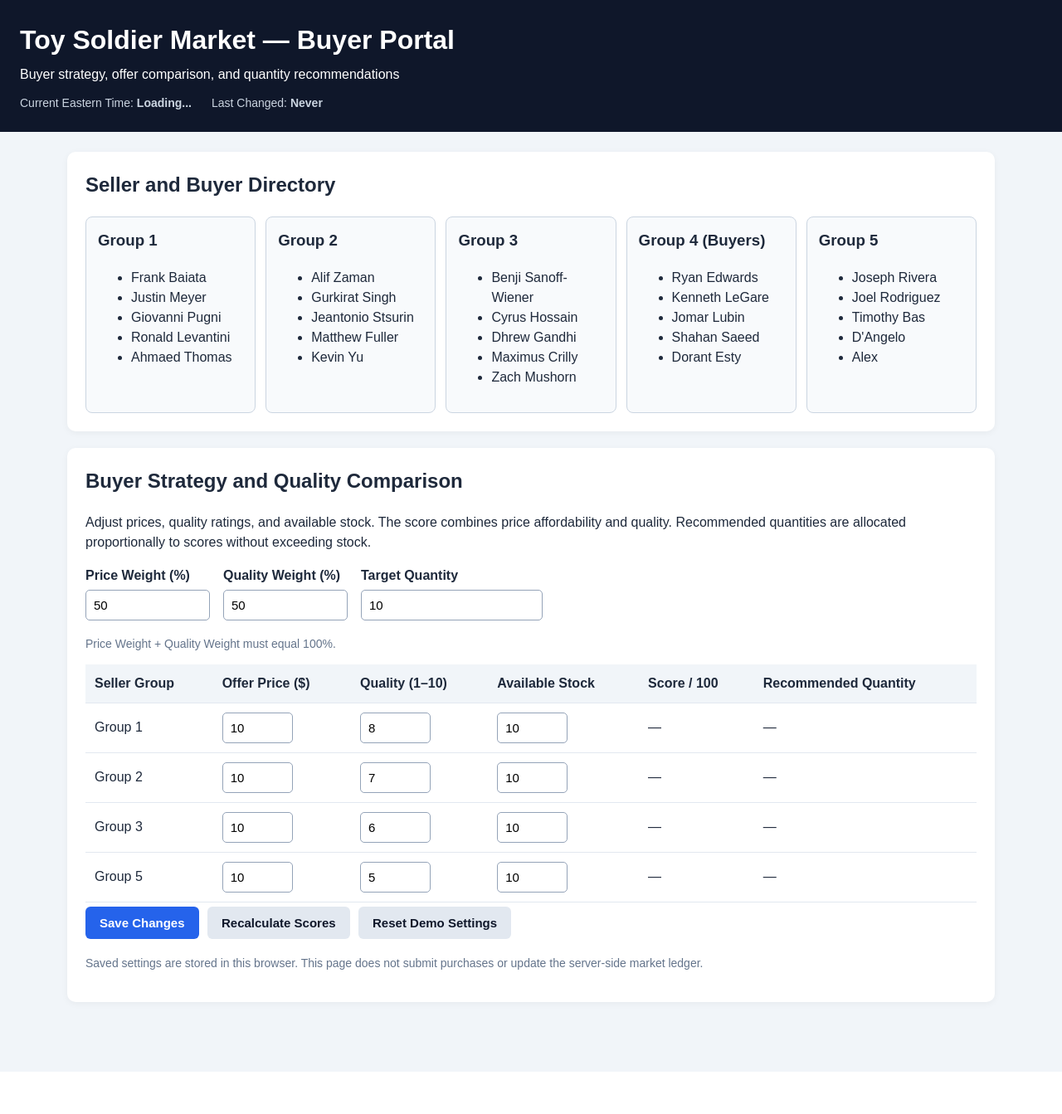
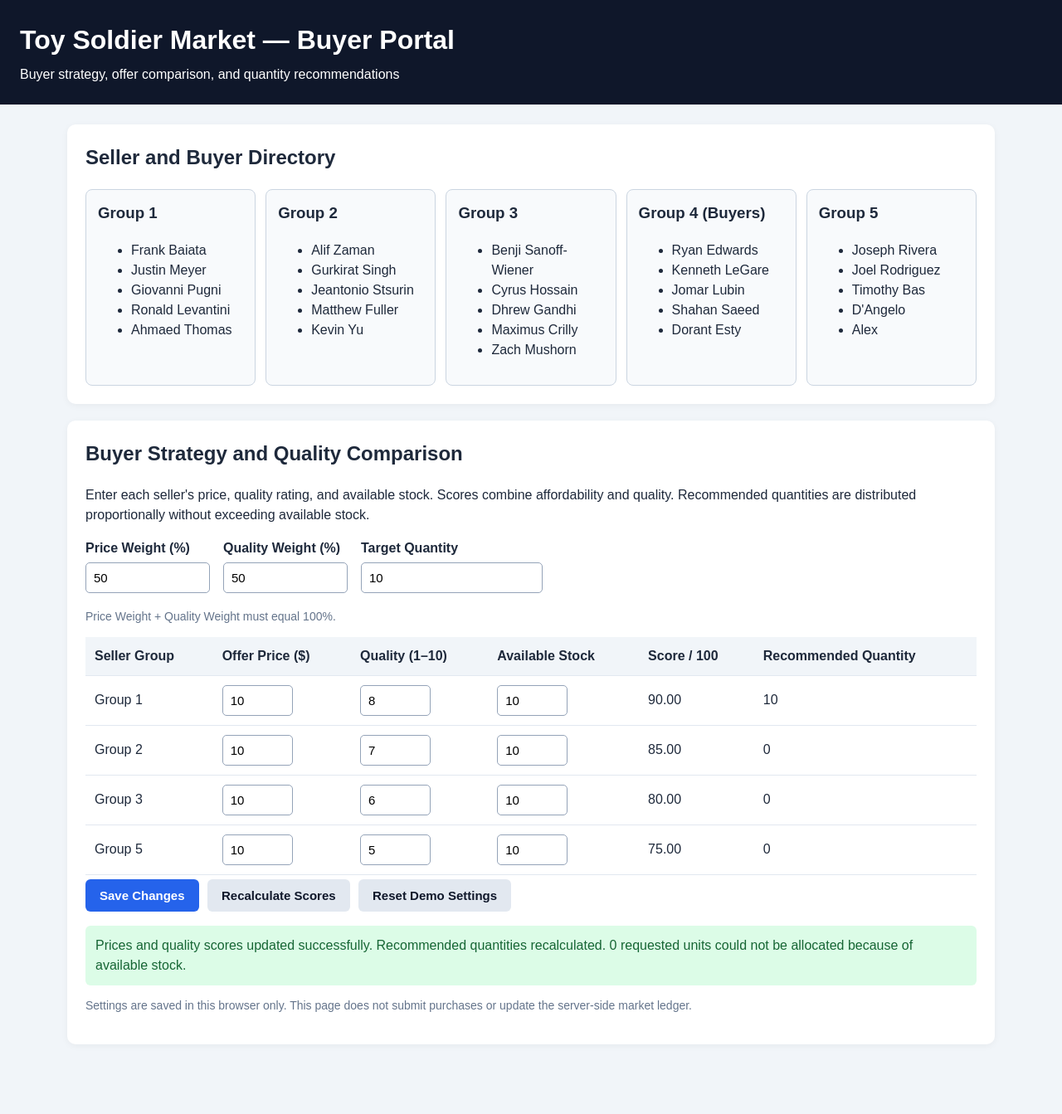
Before and after one commit to shahanggnore-cmyk/toy-soldier-market, a Flask app: page / in a window 1280 px wide. Shown: the whole page at 83% size. Before the commit the page ends 1292 px from the top, so only its background shows below. Run offline with Flask 3, Linux system fonts and the light colour scheme.

Commit message:
Update index.html

```diff
--- a/templates/index.html
+++ b/templates/index.html
@@ -19,7 +19,7 @@ h2{margin-top:0}
 .settings{display:flex;flex-wrap:wrap;gap:16px;align-items:end;margin-bottom:18px}
 .setting{min-width:150px}
 label{display:block;font-weight:bold;margin-bottom:5px}
-input,select{width:100%;min-width:85px;padding:9px;border:1px solid #94a3b8;border-radius:5px;font-size:15px}
+input{width:100%;min-width:85px;padding:9px;border:1px solid #94a3b8;border-radius:5px;font-size:15px}
 .table-wrap{overflow-x:auto}
 table{width:100%;border-collapse:collapse;min-width:680px}
 th,td{text-align:left;padding:11px;border-bottom:1px solid #e2e8f0}
@@ -30,8 +30,8 @@ button{border:0;border-radius:6px;padding:11px 17px;cursor:pointer;font-size:15p
 .secondary{background:#e2e8f0;color:#0f172a}
 button:hover{opacity:.88}
 .status{padding:12px;margin-top:12px;border-radius:6px;background:#dcfce7;color:#166534;display:none}
+.error{background:#fee2e2;color:#991b1b}
 .note{color:#64748b;font-size:14px}
-.meta{display:flex;gap:24px;flex-wrap:wrap;margin-top:12px;font-size:14px;color:#cbd5e1}
 @media(max-width:600px){header{padding:18px}section{padding:16px}.setting{width:100%}}
 </style>
 </head>
@@ -39,10 +39,6 @@ button:hover{opacity:.88}
 <header>
   <h1>Toy Soldier Market — Buyer Portal</h1>
   <div>Buyer strategy, offer comparison, and quantity recommendations</div>
-  <div class="meta">
-    <div>Current Eastern Time: <strong id="currentTime">Loading...</strong></div>
-    <div>Last Changed: <strong id="lastChanged">Never</strong></div>
-  </div>
 </header>
 
 <main>
@@ -69,7 +65,7 @@ button:hover{opacity:.88}
 
 <section>
 <h2>Buyer Strategy and Quality Comparison</h2>
-  <p>Adjust prices, quality ratings, and available stock. The score combines price affordability and quality. Recommended quantities are allocated proportionally to scores without exceeding stock.</p>
+<p>Enter each seller's price, quality rating, and available stock. Scores combine affordability and quality. Recommended quantities are distributed proportionally without exceeding available stock.</p>
 
 <div class="settings">
   <div class="setting">
@@ -85,7 +81,8 @@ button:hover{opacity:.88}
     <input id="targetQuantity" type="number" min="0" step="1" value="10">
   </div>
 </div>
-  <p class="note" id="weightNote">Price Weight + Quality Weight must equal 100%.</p>
+
+<p class="note">Price Weight + Quality Weight must equal 100%.</p>
 
 <div class="table-wrap">
 <table>
@@ -125,35 +122,26 @@ button:hover{opacity:.88}
 <button class="primary" id="saveButton">Save Changes</button>
 <button class="secondary" id="calculateButton">Recalculate Scores</button>
 <button class="secondary" id="resetButton">Reset Demo Settings</button>
+
 <div id="saveStatus" class="status" role="status" aria-live="polite"></div>
 <div id="calculationStatus" class="status" role="status" aria-live="polite"></div>
-  <p class="note">Saved settings are stored in this browser. This page does not submit purchases or update the server-side market ledger.</p>
+<p class="note">Settings are saved in this browser only. This page does not submit purchases or update the server-side market ledger.</p>
 </section>
 </main>
 
 <script>
-const STORAGE_KEY = "toySoldierBuyerOffersV8";
+const STORAGE_KEY = "toySoldierBuyerOffersV9";
 const rows = () => Array.from(document.querySelectorAll("#offerRows tr"));
 
-function message(id, text) {
+function showMessage(id, text, isError = false) {
   const el = document.getElementById(id);
   el.textContent = text;
+  el.classList.toggle("error", isError);
   el.style.display = "block";
 }
-function hide(id) {
+function hideMessage(id) {
   document.getElementById(id).style.display = "none";
 }
-function updateClock() {
-  document.getElementById("currentTime").textContent =
-    new Intl.DateTimeFormat("en-US", {
-      timeZone: "America/New_York",
-      dateStyle: "medium",
-      timeStyle: "medium",
-      timeZoneName: "short"
-    }).format(new Date());
-}
-updateClock();
-setInterval(updateClock, 1000);
 
 function readSettings() {
   return {
@@ -169,95 +157,87 @@ function readSettings() {
   };
 }
 
-function validateWeights() {
-  const priceWeight = Number(document.getElementById("priceWeight").value);
-  const qualityWeight = Number(document.getElementById("qualityWeight").value);
-  if (!Number.isFinite(priceWeight) || !Number.isFinite(qualityWeight) ||
-      priceWeight < 0 || priceWeight > 100 ||
-      qualityWeight < 0 || qualityWeight > 100 ||
-      priceWeight + qualityWeight !== 100) {
+function calculate() {
+  hideMessage("calculationStatus");
+
+  const priceWeightValue = Number(document.getElementById("priceWeight").value);
+  const qualityWeightValue = Number(document.getElementById("qualityWeight").value);
+  const target = Number(document.getElementById("targetQuantity").value);
+
+  if (!Number.isFinite(priceWeightValue) || !Number.isFinite(qualityWeightValue) ||
+      priceWeightValue < 0 || priceWeightValue > 100 ||
+      qualityWeightValue < 0 || qualityWeightValue > 100 ||
+      Math.abs(priceWeightValue + qualityWeightValue - 100) > 0.000001) {
     throw new Error("Price Weight and Quality Weight must add up to 100%.");
   }
-  return { priceWeight: priceWeight / 100, qualityWeight: qualityWeight / 100 };
-}
-
-function calculate() {
-  hide("calculationStatus");
-  const weights = validateWeights();
-  const target = Number(document.getElementById("targetQuantity").value);
 
   if (!Number.isInteger(target) || target < 0) {
     throw new Error("Target Quantity must be a whole number of zero or more.");
   }
 
+  const priceWeight = priceWeightValue / 100;
+  const qualityWeight = qualityWeightValue / 100;
+
   const offers = rows().map((row, index) => {
-    const price = Number(row.querySelector(".price").value);
-    const quality = Number(row.querySelector(".quality").value);
-    const stock = Number(row.querySelector(".stock").value);
+    const priceText = row.querySelector(".price").value;
+    const qualityText = row.querySelector(".quality").value;
+    const stockText = row.querySelector(".stock").value;
+    const price = Number(priceText);
+    const quality = Number(qualityText);
+    const stock = Number(stockText);
 
-    if (!Number.isFinite(price) || price < 0 ||
+    if (priceText === "" || qualityText === "" || stockText === "" ||
+        !Number.isFinite(price) || price < 0 ||
         !Number.isFinite(quality) || quality < 1 || quality > 10 ||
         !Number.isInteger(stock) || stock < 0) {
       throw new Error("Check prices, quality ratings (1–10), and whole-number stock amounts.");
     }
-    return { row, index, price, quality, stock, score: 0, quantity: 0 };
+
+    return {row, index, price, quality, stock, score: 0, quantity: 0};
   });
 
   const positivePrices = offers.map(o => o.price).filter(p => p > 0);
-  const cheapest = positivePrices.length ? Math.min(...positivePrices) : 0;
+  const cheapestPrice = positivePrices.length ? Math.min(...positivePrices) : 0;
 
   offers.forEach(o => {
-    let affordability;
+    let affordability = 0;
     if (o.price === 0) affordability = 100;
-    else if (cheapest === 0) affordability = 0;
-    else affordability = Math.min(100, cheapest / o.price * 100);
+    else if (cheapestPrice > 0) {
+      affordability = Math.min(100, (cheapestPrice / o.price) * 100);
+    }
 
     const qualityScore = o.quality * 10;
-    o.score = affordability * weights.priceWeight +
-              qualityScore * weights.qualityWeight;
+    o.score = affordability * priceWeight + qualityScore * qualityWeight;
   });
 
+  // Allocate one unit at a time to the highest proportional share.
+  // This avoids over-allocation and never exceeds each seller's stock.
   let remaining = target;
-  let active = offers.filter(o => o.stock > 0);
+  while (remaining > 0) {
+    const active = offers.filter(o => o.quantity < o.stock);
+    if (active.length === 0) break;
 
-  while (remaining > 0 && active.length > 0) {
-    const totalWeight = active.reduce((sum, o) =>
-      sum + Math.pow(Math.max(o.score, 1), 2), 0);
-    const roundQuantity = remaining;
-    const shares = active.map(o => {
-      const ideal = roundQuantity * Math.pow(Math.max(o.score, 1), 2) / totalWeight;
-      return {
-        offer: o,
-        amount: Math.min(o.stock - o.quantity, Math.floor(ideal)),
-        fraction: ideal - Math.floor(ideal)
-      };
-    });
+    const totalWeight = active.reduce(
+      (sum, o) => sum + Math.max(o.score, 0.01) ** 2, 0
+    );
 
-    let allocated = 0;
-    shares.forEach(s => {
-      s.offer.quantity += s.amount;
-      allocated += s.amount;
-    });
-    remaining -= allocated;
+    let best = null;
+    let bestPriority = -Infinity;
 
-    if (remaining > 0) {
-      shares.sort((a, b) =>
-        b.fraction - a.fraction ||
-        b.offer.score - a.offer.score ||
-        a.offer.index - b.offer.index);
-      let extra = 0;
-      for (const s of shares) {
-        if (remaining <= 0) break;
-        if (s.offer.quantity < s.offer.stock) {
-          s.offer.quantity++;
-          remaining--;
-          extra++;
+    for (const o of active) {
+      const weight = Math.max(o.score, 0.01) ** 2;
+      const priority = weight / totalWeight * (o.quantity + 1);
+      if (priority > bestPriority ||
+          (Math.abs(priority - bestPriority) < 1e-12 &&
+           (!best || o.index < best.index))) {
+        best = o;
+        bestPriority = priority;
       }
     }
-      if (allocated === 0 && extra === 0) break;
-    }
-    active = offers.filter(o => o.quantity < o.stock);
-    if (allocated === 0 && active.length === 0) break;
+
+    if (!best) break;
+    best.quantity++;
+    remaining--;
   }
 
   offers.forEach(o => {
@@ -265,36 +245,29 @@ function calculate() {
     o.row.querySelector(".recommended").textContent = o.quantity;
   });
 
-  message("calculationStatus",
+  showMessage(
+    "calculationStatus",
     "Prices and quality scores updated successfully. Recommended quantities recalculated. " +
-    remaining + " requested units could not be allocated because of available stock.");
-  return true;
+    remaining + " requested units could not be allocated because of available stock."
+  );
 }
 
-function saveSettings() {
+document.getElementById("saveButton").addEventListener("click", () => {
   try {
     calculate();
-    const now = new Date().toISOString();
-    const settings = readSettings();
-    settings.lastChanged = now;
-    localStorage.setItem(STORAGE_KEY, JSON.stringify(settings));
-    document.getElementById("lastChanged").textContent =
-      new Intl.DateTimeFormat("en-US", {
-        timeZone: "America/New_York",
-        dateStyle: "medium",
-        timeStyle: "short",
-        timeZoneName: "short"
-      }).format(new Date(now));
-    message("saveStatus", "Changes saved successfully!");
+    localStorage.setItem(STORAGE_KEY, JSON.stringify(readSettings()));
+    showMessage("saveStatus", "Changes saved successfully!");
   } catch (err) {
-    message("saveStatus", err.message);
+    showMessage("saveStatus", err.message, true);
   }
+});
+
+document.getElementById("calculateButton").addEventListener("click", () => {
+  try {
+    calculate();
+  } catch (err) {
+    showMessage("calculationStatus", err.message, true);
   }
-
-document.getElementById("saveButton").addEventListener("click", saveSettings);
-document.getElementById("calculateButton").addEventListener("click", () => {
-  try { calculate(); }
-  catch (err) { message("calculationStatus", err.message); }
 });
 
 document.getElementById("resetButton").addEventListener("click", () => {
@@ -302,37 +275,46 @@ document.getElementById("resetButton").addEventListener("click", () => {
   document.getElementById("priceWeight").value = 50;
   document.getElementById("qualityWeight").value = 50;
   document.getElementById("targetQuantity").value = 10;
+
   const defaults = [
-    { price: 10, quality: 8, stock: 10 },
-    { price: 10, quality: 7, stock: 10 },
-    { price: 10, quality: 6, stock: 10 },
-    { price: 10, quality: 5, stock: 10 }
+    {price:10, quality:8, stock:10},
+    {price:10, quality:7, stock:10},
+    {price:10, quality:6, stock:10},
+    {price:10, quality:5, stock:10}
   ];
+
   rows().forEach((row, i) => {
     row.querySelector(".price").value = defaults[i].price;
     row.querySelector(".quality").value = defaults[i].quality;
     row.querySelector(".stock").value = defaults[i].stock;
   });
-  document.getElementById("lastChanged").textContent = "Never";
-  hide("saveStatus");
+
+  hideMessage("saveStatus");
   try {
     calculate();
-    message("saveStatus", "Demo settings reset. Click Save Changes to save them.");
+    showMessage("saveStatus", "Demo settings reset. Click Save Changes to save them.");
   } catch (err) {
-    message("saveStatus", err.message);
+    showMessage("saveStatus", err.message, true);
   }
 });
 
 function loadSettings() {
   try {
     const raw = localStorage.getItem(STORAGE_KEY);
-    if (!raw) { calculate(); return; }
+    if (!raw) {
+      calculate();
+      return;
+    }
+
     const settings = JSON.parse(raw);
     document.getElementById("priceWeight").value = settings.priceWeight ?? 50;
     document.getElementById("qualityWeight").value = settings.qualityWeight ?? 50;
     document.getElementById("targetQuantity").value = settings.targetQuantity ?? 10;
 
-    const savedByGroup = new Map((settings.offers || []).map(o => [String(o.group), o]));
+    const savedByGroup = new Map(
+      (settings.offers || []).map(o => [String(o.group), o])
+    );
+
     rows().forEach(row => {
       const saved = savedByGroup.get(row.dataset.group);
       if (!saved) return;
@@ -341,18 +323,9 @@ function loadSettings() {
       row.querySelector(".stock").value = saved.stock;
     });
 
-    if (settings.lastChanged) {
-      document.getElementById("lastChanged").textContent =
-        new Intl.DateTimeFormat("en-US", {
-          timeZone: "America/New_York",
-          dateStyle: "medium",
-          timeStyle: "short",
-          timeZoneName: "short"
-        }).format(new Date(settings.lastChanged));
-    }
     calculate();
   } catch (err) {
-    message("saveStatus", "Saved settings could not be loaded: " + err.message);
+    showMessage("saveStatus", "Saved settings could not be loaded: " + err.message, true);
   }
 }
 
```
Lines whose indentation alone changed are shown as unchanged.
